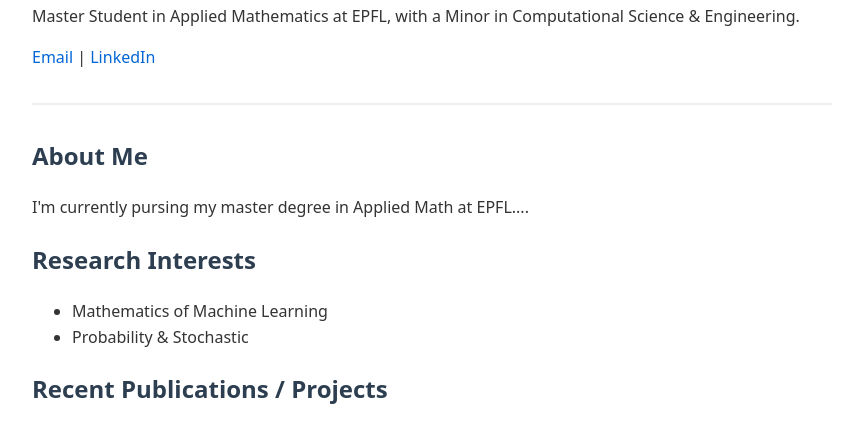
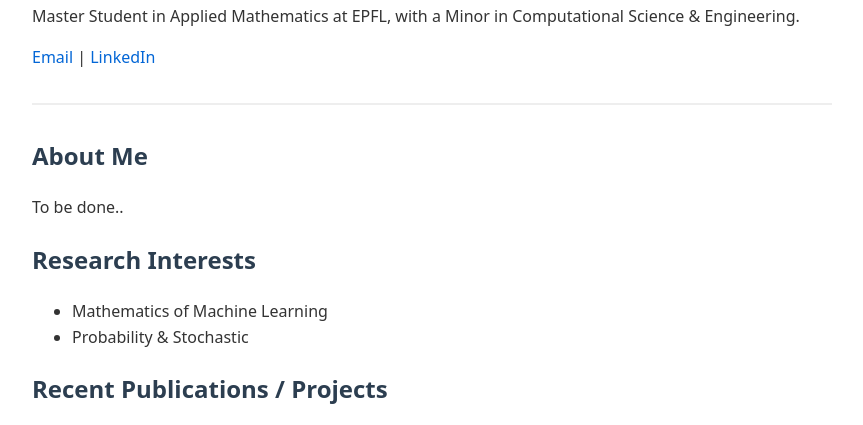
Before and after one commit to YanfanChen/Yanfan.Chen.github.io, a plain HTML site: page index.html in a window 1280 px wide. Shown: the part 346-771 px from the top of the page, without its empty margins (208-1071 px from the left). Drawn offline with Linux system fonts and the light colour scheme.

Commit message:
Update index.html

```diff
--- a/index.html
+++ b/index.html
@@ -35,7 +35,7 @@
     </div>
 
     <h2>About Me</h2>
-    <p>I'm currently pursing my master degree in Applied Math at EPFL....</p>
+    <p>To be done..</p>
 
     <h2>Research Interests</h2>
     <ul>
```
